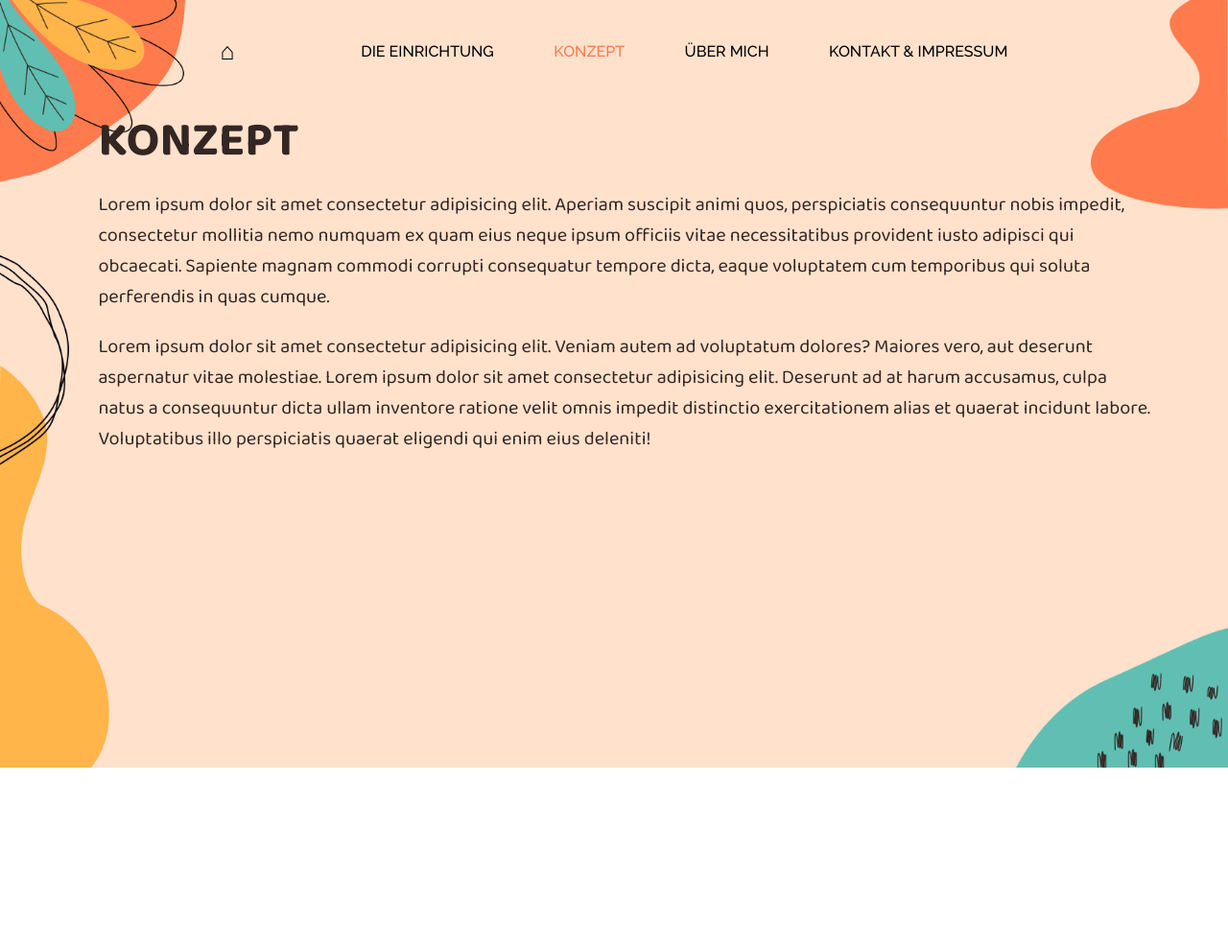
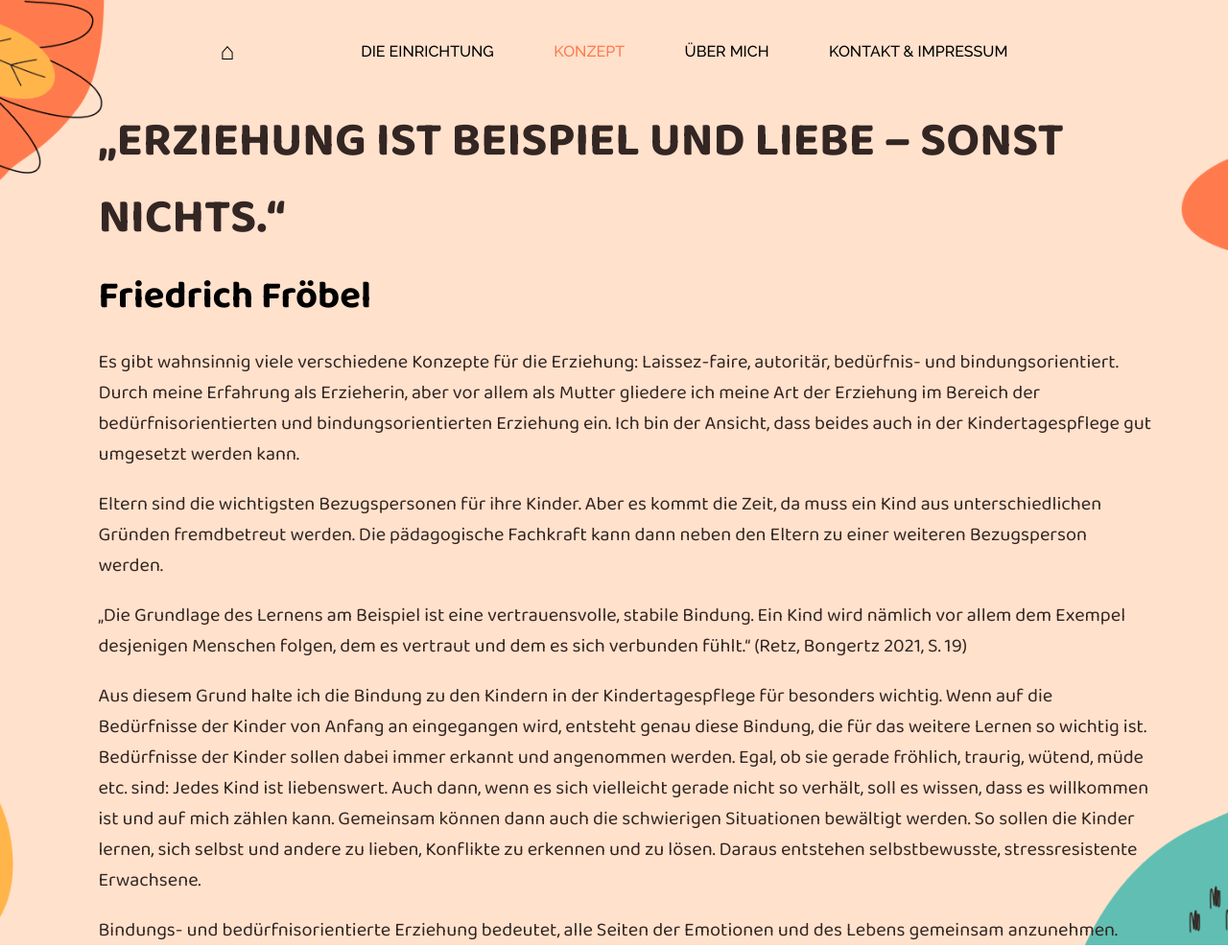
Before and after one commit to MiaMarmeladenbrot/kunterbunt, a plain HTML site: page konzept.html in a window 1280 px wide. Shown: the whole page at 96% size. Before the commit the page ends 800 px from the top, so only its background shows below. Drawn offline with Linux system fonts and the light colour scheme.

Commit message:
content done

```diff
--- a/assets/style/about.css
+++ b/assets/style/about.css
@@ -11,6 +11,8 @@ h2 {
 
 .about {
   margin: 0 6vw 0 10vw;
+
+  padding-bottom: 4rem;
 }
 
 .about article {
@@ -25,6 +27,7 @@ h2 {
 
 .about img {
   max-width: 35%;
-  margin-top: -4rem;
+  margin-top: -7rem;
   object-fit: contain;
+  border-radius: 50%;
 }
--- a/assets/style/allgemein.css
+++ b/assets/style/allgemein.css
@@ -60,18 +60,24 @@ h2 {
 
 h3 {
   font-size: clamp(2.5rem, 3.3vw, 4rem);
+  font-family: Baloo2;
+
+  margin-bottom: 2rem;
 }
 
 h4 {
   font-size: clamp(2.8rem, 3.2vw, 3.8rem);
+  font-family: Baloo2;
 }
 
 h5 {
   font-size: clamp(2.5rem, 3vw, 3.2rem);
+  font-family: Baloo2;
 }
 
 h6 {
   font-size: clamp(1.6rem, 2.5vw, 1.8rem);
+  font-family: Baloo2;
 }
 
 p,
--- a/assets/style/einrichtung.css
+++ b/assets/style/einrichtung.css
@@ -13,10 +13,10 @@ h2 {
   margin: 0 6vw 0 8vw;
 }
 
-.einrichtung article {
+/* .einrichtung article {
   display: flex;
   justify-content: center;
-}
+} */
 
 .gallery {
   /* width: 50%; */
--- a/konzept.html
+++ b/konzept.html
@@ -23,26 +23,48 @@
 
         <!-- ! Beschreibung der Einrichtung -->
         <section class="konzept">
-          <h2>Konzept</h2>
+          <h2>„Erziehung ist Beispiel und Liebe – sonst nichts.“</h2>
+          <h3>Friedrich Fröbel</h3>
           <article>
             <p>
-              Lorem ipsum dolor sit amet consectetur adipisicing elit. Aperiam
-              suscipit animi quos, perspiciatis consequuntur nobis impedit,
-              consectetur mollitia nemo numquam ex quam eius neque ipsum
-              officiis vitae necessitatibus provident iusto adipisci qui
-              obcaecati. Sapiente magnam commodi corrupti consequatur tempore
-              dicta, eaque voluptatem cum temporibus qui soluta perferendis in
-              quas cumque.
+              Es gibt wahnsinnig viele verschiedene Konzepte für die Erziehung:
+              Laissez-faire, autoritär, bedürfnis- und bindungsorientiert. Durch
+              meine Erfahrung als Erzieherin, aber vor allem als Mutter gliedere
+              ich meine Art der Erziehung im Bereich der bedürfnisorientierten
+              und bindungsorientierten Erziehung ein. Ich bin der Ansicht, dass
+              beides auch in der Kindertagespflege gut umgesetzt werden kann.
+            </p>
+
+            <p>
+              Eltern sind die wichtigsten Bezugspersonen für ihre Kinder. Aber
+              es kommt die Zeit, da muss ein Kind aus unterschiedlichen Gründen
+              fremdbetreut werden. Die pädagogische Fachkraft kann dann neben
+              den Eltern zu einer weiteren Bezugsperson werden.
+            </p>
+
+            <p>
+              „Die Grundlage des Lernens am Beispiel ist eine vertrauensvolle,
+              stabile Bindung. Ein Kind wird nämlich vor allem dem Exempel
+              desjenigen Menschen folgen, dem es vertraut und dem es sich
+              verbunden fühlt.“ (Retz, Bongertz 2021, S. 19)
             </p>
             <p>
-              Lorem ipsum dolor sit amet consectetur adipisicing elit. Veniam
-              autem ad voluptatum dolores? Maiores vero, aut deserunt aspernatur
-              vitae molestiae. Lorem ipsum dolor sit amet consectetur
-              adipisicing elit. Deserunt ad at harum accusamus, culpa natus a
-              consequuntur dicta ullam inventore ratione velit omnis impedit
-              distinctio exercitationem alias et quaerat incidunt labore.
-              Voluptatibus illo perspiciatis quaerat eligendi qui enim eius
-              deleniti!
+              Aus diesem Grund halte ich die Bindung zu den Kindern in der
+              Kindertagespflege für besonders wichtig. Wenn auf die Bedürfnisse
+              der Kinder von Anfang an eingegangen wird, entsteht genau diese
+              Bindung, die für das weitere Lernen so wichtig ist. Bedürfnisse
+              der Kinder sollen dabei immer erkannt und angenommen werden. Egal,
+              ob sie gerade fröhlich, traurig, wütend, müde etc. sind: Jedes
+              Kind ist liebenswert. Auch dann, wenn es sich vielleicht gerade
+              nicht so verhält, soll es wissen, dass es willkommen ist und auf
+              mich zählen kann. Gemeinsam können dann auch die schwierigen
+              Situationen bewältigt werden. So sollen die Kinder lernen, sich
+              selbst und andere zu lieben, Konflikte zu erkennen und zu lösen.
+              Daraus entstehen selbstbewusste, stressresistente Erwachsene.
+            </p>
+            <p>
+              Bindungs- und bedürfnisorientierte Erziehung bedeutet, alle Seiten
+              der Emotionen und des Lebens gemeinsam anzunehmen.
             </p>
           </article>
         </section>
```
Also changed, not shown: about.html (+6 -6 lines), assets/style/contact.css (+11 -0 lines), contact.html (+15 -11 lines), einrichtung.html (+24 -12 lines), index.html (+1 -1 lines), assets/img/Pia.png (deleted), assets/img/pia.jpg (added), 1 other file.
